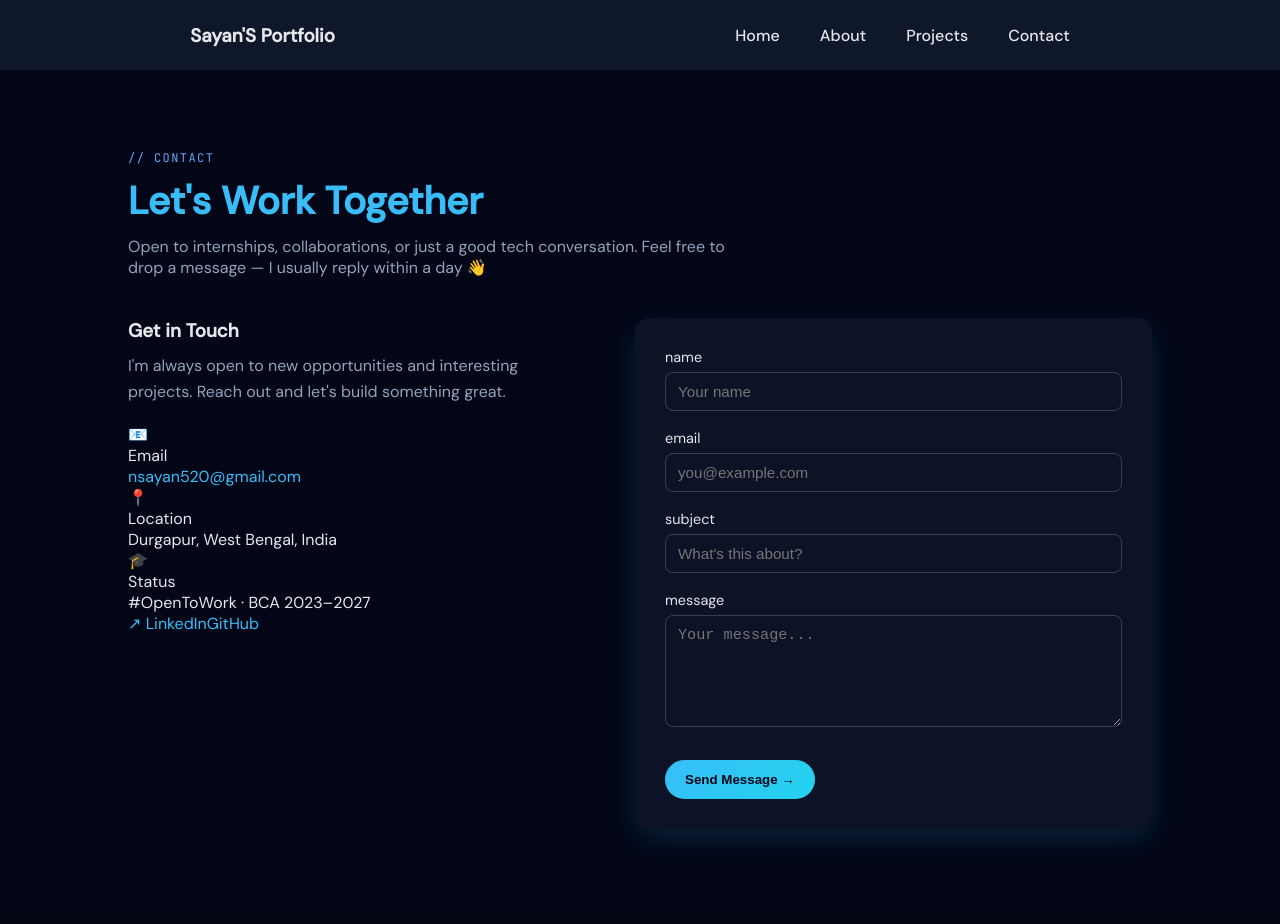
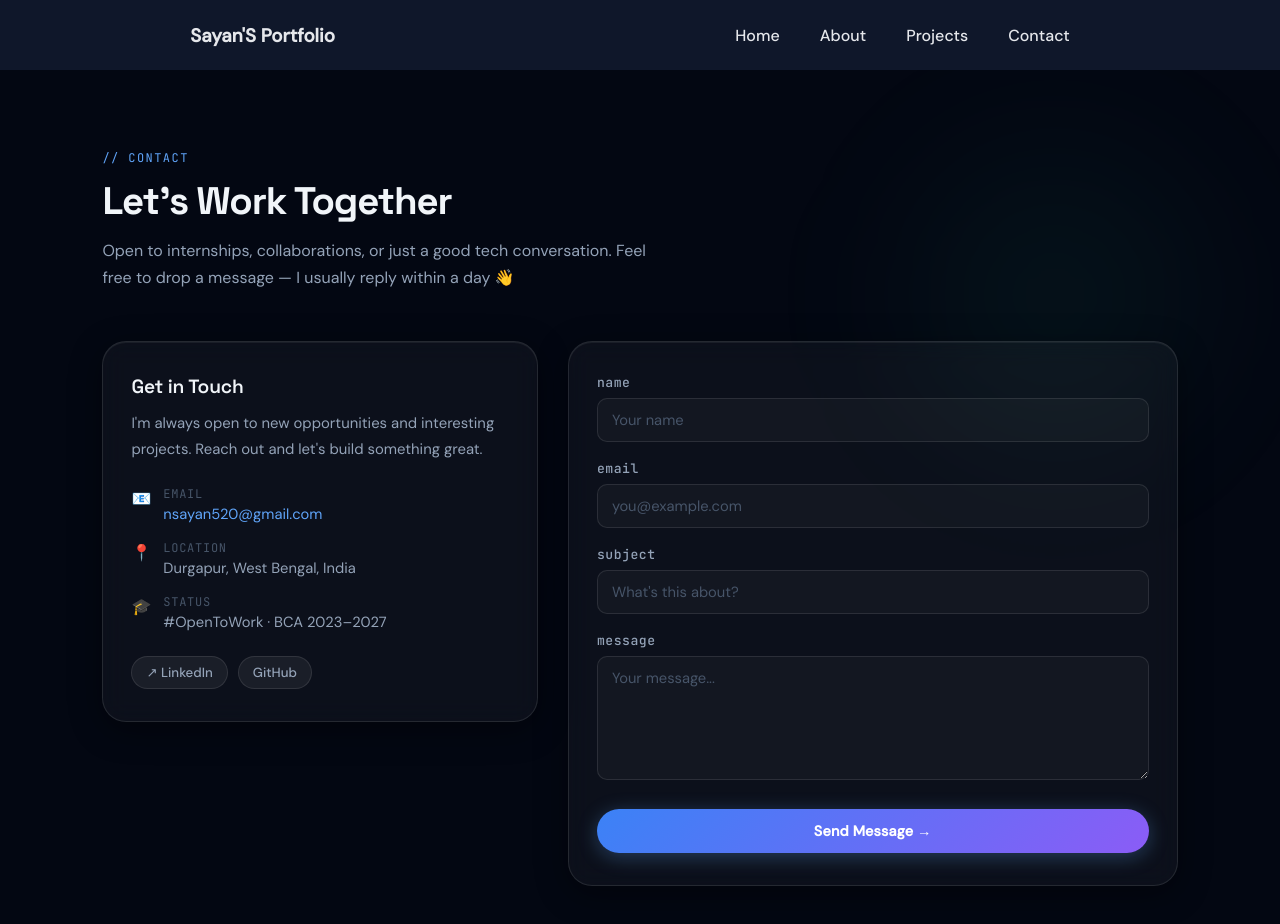
Before and after one commit to sayan234-py/Portfolio, a React (Create React App) app in the folder portflio/: page /contact in a window 1280 px wide. Shown: the top 924 px of the page. Built offline with nearby package versions, Linux system fonts and the light colour scheme.

Commit message:
Update Contact.css

```diff
--- a/portflio/src/pages/css/Contact.css
+++ b/portflio/src/pages/css/Contact.css
@@ -1,70 +1,164 @@
+/* ===================== CONTACT PAGE ===================== */
+
 .contact {
-  padding: 80px 10%;
-  color: #e5e7eb;
-  background-color: #020617;
+  min-height: 100vh;
+  padding: 80px 8% 100px;
+  background-color: var(--bg-deep);
+  position: relative;
+  overflow: hidden;
+}
+
+.contact-orb {
+  position: absolute;
+  width: 450px; height: 450px;
+  border-radius: 50%;
+  background: radial-gradient(circle, rgba(52,211,153,0.07) 0%, transparent 70%);
+  filter: blur(60px);
+  top: 0; right: 0;
+  pointer-events: none;
+}
+
+.contact-header {
+  position: relative;
+  z-index: 1;
+  margin-bottom: 50px;
+}
+
+.page-label {
+  font-family: 'JetBrains Mono', monospace;
+  font-size: 0.75rem;
+  color: var(--accent);
+  letter-spacing: 0.12em;
+  text-transform: uppercase;
+  margin-bottom: 10px;
 }
 
 .contact h2 {
+  font-family: 'Space Grotesk', sans-serif;
   font-size: 2.4rem;
-  color: #38bdf8;
-  margin-bottom: 10px;
+  font-weight: 700;
+  letter-spacing: -0.03em;
+  color: var(--text-primary);
+  margin-bottom: 12px;
 }
 
 .contact-intro {
-  color: #94a3b8;
-  margin-bottom: 40px;
-  max-width: 600px;
+  color: var(--text-secondary);
+  font-size: 1rem;
+  line-height: 1.7;
+  max-width: 560px;
 }
 
-/* Layout */
+/* ---- Layout ---- */
 .contact-container {
+  position: relative;
+  z-index: 1;
+  display: grid;
+  grid-template-columns: 1fr 1.4fr;
+  gap: 30px;
+  align-items: start;
+}
+
+/* ---- Info Panel ---- */
+.contact-info {
+  background: var(--glass-bg);
+  border: 1px solid var(--glass-border);
+  backdrop-filter: var(--blur-sm);
+  -webkit-backdrop-filter: var(--blur-sm);
+  border-radius: var(--radius-lg);
+  padding: 32px 28px;
+  box-shadow: var(--shadow-card);
+}
+
+.contact-info h3 {
+  font-family: 'Space Grotesk', sans-serif;
+  font-size: 1.2rem;
+  font-weight: 600;
+  color: var(--text-primary);
+  margin-bottom: 12px;
+  letter-spacing: -0.01em;
+}
+
+.contact-info > p {
+  color: var(--text-secondary);
+  font-size: 0.93rem;
+  line-height: 1.7;
+  margin-bottom: 24px;
+}
+
+.info-item {
   display: flex;
-  gap: 50px;
+  align-items: flex-start;
+  gap: 12px;
+  margin-bottom: 16px;
+}
+
+.info-icon {
+  font-size: 1rem;
+  margin-top: 2px;
+}
+
+.info-label {
+  display: block;
+  font-size: 0.75rem;
+  color: var(--text-muted);
+  font-family: 'JetBrains Mono', monospace;
+  letter-spacing: 0.06em;
+  text-transform: uppercase;
+  margin-bottom: 2px;
+}
+
+.info-value {
+  font-size: 0.92rem;
+  color: var(--text-secondary);
+}
+.info-value a {
+  color: var(--accent);
+  text-decoration: none;
+  transition: var(--transition);
+}
+.info-value a:hover {
+  text-decoration: underline;
+}
+
+/* Social links */
+.social-links {
+  display: flex;
+  gap: 10px;
+  margin-top: 24px;
   flex-wrap: wrap;
 }
 
-/* Left info */
-.contact-info {
-  flex: 1;
-  min-width: 260px;
+.social-link {
+  display: inline-flex;
+  align-items: center;
+  gap: 6px;
+  padding: 7px 14px;
+  background: var(--glass-strong);
+  border: 1px solid var(--glass-border);
+  border-radius: 30px;
+  color: var(--text-secondary);
+  text-decoration: none;
+  font-size: 0.83rem;
+  font-weight: 500;
+  transition: var(--transition);
+}
+.social-link:hover {
+  background: var(--accent-dim);
+  border-color: rgba(96,165,250,0.3);
+  color: var(--accent);
+  transform: translateY(-2px);
 }
 
-.contact-info h3 {
-  margin-bottom: 10px;
-}
-
-.contact-info p {
-  color: #94a3b8;
-  margin-bottom: 20px;
-  line-height: 1.6;
-}
-
-.contact-info ul {
-  list-style: none;
-  padding: 0;
-}
-
-.contact-info li {
-  margin-bottom: 10px;
-}
-
-.contact-info a {
-  color: #38bdf8;
-  text-decoration: none;
-}
-
-.contact-info a:hover {
-  text-decoration: underline;
-}
-
-/* Form */
+/* ---- Form Panel ---- */
 .contact-form {
-  flex: 1;
-  min-width: 260px;
-  background: rgba(15, 23, 42, 0.8);
-  padding: 30px;
-  border-radius: 14px;
-  box-shadow: 0 10px 30px rgba(56, 189, 248, 0.15);
+  background: var(--glass-bg);
+  border: 1px solid var(--glass-border);
+  backdrop-filter: var(--blur-sm);
+  -webkit-backdrop-filter: var(--blur-sm);
+  border-radius: var(--radius-lg);
+  padding: 32px 28px;
+  box-shadow: var(--shadow-card);
 }
 
 .form-group {
@@ -73,47 +167,76 @@
 
 .form-group label {
   display: block;
-  margin-bottom: 6px;
-  font-size: 0.9rem;
+  margin-bottom: 7px;
+  font-size: 0.82rem;
+  font-weight: 500;
+  color: var(--text-secondary);
+  font-family: 'JetBrains Mono', monospace;
+  letter-spacing: 0.04em;
 }
 
 .form-group input,
 .form-group textarea {
   width: 100%;
-  padding: 10px 12px;
-  border-radius: 8px;
-  border: 1px solid rgba(148, 163, 184, 0.3);
-  background: transparent;
-  color: #e5e7eb;
-  font-size: 0.95rem;
+  padding: 11px 14px;
+  border-radius: var(--radius-sm);
+  border: 1px solid var(--glass-border);
+  background: rgba(255,255,255,0.03);
+  color: var(--text-primary);
+  font-size: 0.92rem;
+  font-family: 'DM Sans', sans-serif;
+  transition: var(--transition);
+  outline: none;
+}
+
+.form-group input::placeholder,
+.form-group textarea::placeholder {
+  color: var(--text-muted);
 }
 
 .form-group input:focus,
 .form-group textarea:focus {
-  outline: none;
-  border-color: #38bdf8;
+  border-color: rgba(96,165,250,0.5);
+  background: rgba(96,165,250,0.04);
+  box-shadow: 0 0 0 3px rgba(96,165,250,0.08);
 }
 
-/* Button */
-.contact-form button {
-  margin-top: 10px;
-  background: linear-gradient(135deg, #38bdf8, #22d3ee);
-  color: #020617;
-  border: none;
-  padding: 12px 20px;
-  border-radius: 30px;
-  font-weight: 600;
-  cursor: pointer;
-  transition: transform 0.3s ease;
+.form-group textarea {
+  resize: vertical;
+  min-height: 120px;
 }
 
-.contact-form button:hover {
+.submit-btn {
+  width: 100%;
+  margin-top: 6px;
+  background: linear-gradient(135deg, #3b82f6, #8b5cf6);
+  color: #fff;
+  border: none;
+  padding: 13px 24px;
+  border-radius: 40px;
+  font-size: 0.9rem;
+  font-weight: 600;
+  font-family: 'DM Sans', sans-serif;
+  cursor: pointer;
+  transition: var(--transition);
+  box-shadow: 0 4px 20px rgba(96,165,250,0.3);
+  letter-spacing: 0.01em;
+}
+
+.submit-btn:hover {
   transform: translateY(-2px);
+  box-shadow: 0 8px 30px rgba(96,165,250,0.45);
 }
 
 /* Responsive */
-@media (max-width: 768px) {
-  .contact {
-    padding: 60px 6%;
+@media (max-width: 860px) {
+  .contact-container {
+    grid-template-columns: 1fr;
   }
 }
+@media (max-width: 640px) {
+  .contact {
+    padding: 60px 5% 80px;
+  }
+  .contact h2 { font-size: 2rem; }
+}
```
